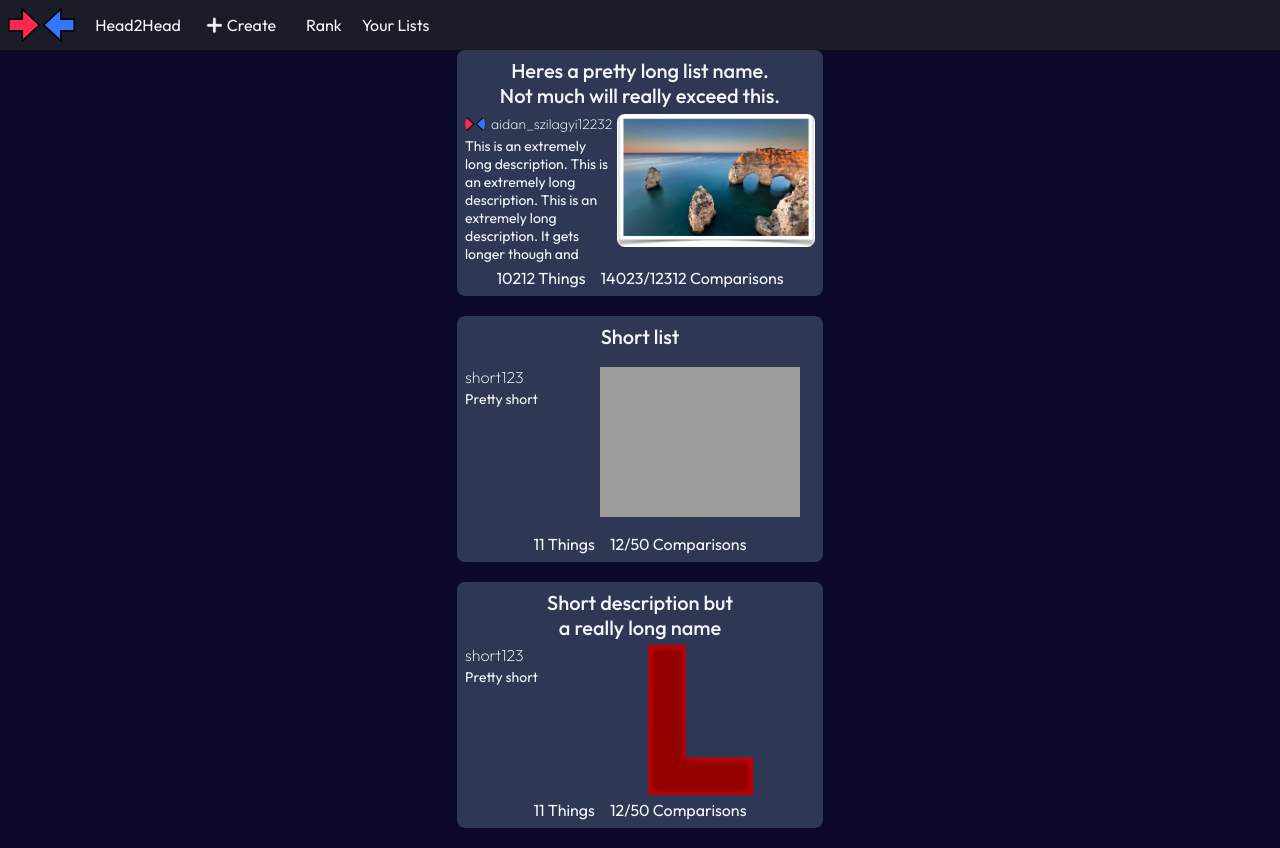
After one commit to AidanSzilagyi/comparison-site, a Django app: page /test/card in a window 1280 px wide. The commit adds this page. Run offline with Django 5.2, Linux system fonts and the light colour scheme; some libraries are stand-ins or nearby versions; grey boxes are pictures that could not be loaded.

Commit message:
Created list-cards and put them in profile, added profile image field, renamed main-container

```diff
--- a/createList/models.py
+++ b/createList/models.py
@@ -8,6 +8,7 @@ import uuid
 class Profile(models.Model):
     user = models.OneToOneField(User, on_delete=models.CASCADE)
     username = models.CharField(max_length=20, blank=True, null=True) # REMOVE LATER
+    image = models.ImageField(upload_to='media/profile_images', blank=True, null=True)
 
 class List(models.Model):
     id = models.UUIDField(primary_key = True, default = uuid.uuid4, editable = False)
--- a/createList/templates/createList/all-lists.html
+++ b/createList/templates/createList/all-lists.html
@@ -2,8 +2,7 @@
 {% load static %}
 {% block extra_head %}
     <style>
-
-        .primary-container {
+        .main-container {
             --preview-width-min: 300px; /* 260 - 300 */
             --preview-width-max: 350px;
             --preview-height: 200px;
@@ -96,7 +95,7 @@
     </style>
 {% endblock %}
 {% block main %}
-    <main class="primary-container">
+    <main class="main-container">
         <div class="list-grid">
             {% for list in all_lists %}
                 <a class="list-preview-box" href="{% url 'list_rank' list.slug %}">
--- a/createList/templates/createList/base.html
+++ b/createList/templates/createList/base.html
@@ -32,8 +32,8 @@
 				Your Lists
 			</div>
 		</header>
-        <main class="main-container">
+        <div class="primary-container">
             {% block main %}{% endblock %}
-        </main>
+        </div>
     </body>
 </html>
--- a/createList/templates/createList/create-list.html
+++ b/createList/templates/createList/create-list.html
@@ -6,7 +6,7 @@
 {% endblock %}
 
 {% block main %}
-	<main class="primary-container">
+	<main class="main-container">
         <form method="post" enctype="multipart/form-data">
             {% csrf_token %}
             {{ thing_forms.management_form }}
--- a/createList/templates/createList/create-profile.html
+++ b/createList/templates/createList/create-profile.html
@@ -20,7 +20,7 @@
 {% endblock %}
 
 {% block main %}
-	<main class="primary-container">
+	<main class="main-container">
         <form method="post" enctype="multipart/form-data">
             {% csrf_token %}
             <label style="display: none;" for="{{profile_form.username.id_for_label}}">List Title</label>
--- a/createList/templates/createList/home.html
+++ b/createList/templates/createList/home.html
@@ -3,10 +3,11 @@
 
 {% endblock %}
 {% block main %}
-<main class="">
+<main class="main-container">
     <a href="{% url 'all_lists' %}">All Lists</a>
     <br>
     <a href="{% url 'start-login' %}">Login with Google</a>
 
+    <!-- Recent, Popular, By Authors you've interacted with -->
 </main>
 {% endblock %}
--- /dev/null
+++ b/createList/templates/createList/list-card-prototype.html
@@ -0,0 +1,188 @@
+{% extends "./base.html" %}
+{% block extra_head %}
+<style>
+    :root {
+    --primary: #0a092c;
+    --secondary: #2e3855;
+    --tertiary: #1a1d27;
+    --highlight: #f6f7fb;
+    --selected: #adb6f7;
+    --important: #4056f9;
+    --greyedout: #757575;
+    --logo-red: #ff2850;
+    --logo-blue: #3278ff;
+    font-family: Outfit;
+
+    --preview-width-min: 300px; /* 260 - 300 */
+    --preview-width-max: 350px;
+    --preview-height: 200px;
+    --grid-gap: 10px;
+
+    color: var(--highlight);
+    background-color: var(--primary);
+}
+    input[type='file'] {
+        color: transparent;
+    }
+    html, body {
+        margin: 0;
+        height: 100%;
+    }
+    .list-preview-box {
+        margin-bottom: 20px; /* REMOVE LATER */
+
+        /*flex: 1 1 var(--preview-width-min); */
+        max-width: var(--preview-width-max);
+        aspect-ratio: 1.6 / 1;
+        /*
+        width: 100%;
+        max-width: 100%;
+        */
+        height: 230px;
+
+        padding: 8px 8px 8px 8px;
+        border-radius: 8px;
+        border-color: var(--tertiary);
+        background-color: var(--secondary);
+        display: flex;
+        flex-direction: column;
+        justify-content: space-between;
+        gap: 4px;
+    }
+    .list-title {
+        font-weight: 500;
+        text-align: center;
+        text-wrap: balance;
+        overflow: hidden;
+        font-size: 20px;
+    }
+    .non-title-info {
+        display: flex;
+        justify-content: space-between;
+        gap: 5px;
+        height: calc(100% - 80px); /* subtract bottom-items height */
+    }
+    .text-info {
+        width: 50%;
+    }
+    .list-author {
+        font-weight: 200;
+        display: flex;
+        align-items: center;
+        gap: 6px;
+    }
+    .author-pfp {
+        height: 20px;
+        width: 20px;
+        object-fit: cover;
+        border-radius: 10px;
+        display: inline;
+    }
+    .author-name {
+        display: inline;
+        font-size: 14px;
+    }
+
+    .list-description {
+        height: calc(100% - 24px); /* subtract author height, prevent partial lines */
+        text-wrap: balance;
+        overflow: hidden;
+        font-size: 14px;
+        margin-top: 3px;
+        /* Add  text-overflow: ellipsis; via django? */
+    }
+    .image-container {
+        width: 100%;
+    }
+    .list-image {
+        width: 100%;
+        max-height: 100%;
+        border-radius: 8px;
+        object-fit: contain;
+    }
+    .disable {
+        display: inline-block;
+    }
+    .bottom-items {
+        display: flex;
+        justify-content: center;
+        gap: 15px;
+    }
+    .num-things {
+        display: inline-block;
+    }
+    .num-comparisons {
+        display: inline-block;
+    }
+</style>
+{% endblock %}
+{% block main %}
+<div class="list-preview-box">
+    <div class="list-title">
+        Heres a pretty long list name. Not much will really exceed this. /If it somehow does, it truncates
+    </div>
+    <div class="non-title-info">
+        <div class="text-info">
+            <div class="list-author">
+                <img class="author-pfp" src="../../../static/images/arrow-logo.png">
+                <div class="author-name">aidan_szilagyi12232</div>
+            </div>
+            <div class="list-description">
+                This is an extremely long description. This is an extremely long description. This is an extremely long description. It gets longer though and longer and longer
+            </div>
+        </div>
+        <div class="image-container">
+            <img class="list-image" src="../../../static/images/test-hori.png">
+        </div>
+    </div>
+    <div class="bottom-items">
+        <div class="num-things">10212 Things</div> <div class="num-comparisons"> 14023/12312 Comparisons </div>
+    </div>
+</div>
+<div class="list-preview-box">
+    <div class="list-title">
+        Short list
+    </div>
+    <div class="non-title-info">
+        <div class="text-info">
+            <div>
+                <div class="list-author">
+                    short123
+                </div>
+                <div class="list-description">
+                    Pretty short
+                </div>
+            </div>
+        </div>
+        <div class="image-container">
+            <img class="list-image" src="../../../static/images/test-vert.png">
+        </div>
+    </div>
+    <div class="bottom-items">
+        <div class="num-things">11 Things</div> <div class="num-comparisons"> 12/50 Comparisons </div>
+    </div>
+</div>
+<div class="list-preview-box">
+    <div class="list-title">
+        Short description but a really long name
+    </div>
+    <div class="non-title-info">
+        <div class="text-info">
+            <div>
+                <div class="list-author">
+                    short123
+                </div>
+                <div class="list-description">
+                    Pretty short
+                </div>
+            </div>
+        </div>
+        <div class="image-container">
+            <img class="list-image" src="../../../static/images/L-Square.png">
+        </div>
+    </div>
+    <div class="bottom-items">
+        <div class="num-things">11 Things</div> <div class="num-comparisons"> 12/50 Comparisons </div>
+    </div>
+</div>
+{% endblock %}
--- a/createList/templates/createList/list-info.html
+++ b/createList/templates/createList/list-info.html
@@ -5,7 +5,7 @@
     <link rel="stylesheet" href="{% static 'styles/list-info.css' %}">
 {% endblock %}
 {% block main %}
-    <div class="list-info-container">
+    <main class="main-container">
         <div class="list-name">{{list.name}}</div>
         <div class="list-metadata">
             <div class="list-detail-container">
@@ -81,5 +81,5 @@
                 </div>
             </div>
         </div>
-    </div>
+    </main>
 {% endblock %}
--- a/createList/templates/createList/list-type-choices.html
+++ b/createList/templates/createList/list-type-choices.html
@@ -4,7 +4,7 @@
         width: 100%;
         background-color: rgb(0, 0, 68);
     }
-    .primary-container {
+    .main-container {
         height: 100%;
         display: flex;
         flex-direction: column;
@@ -45,7 +45,7 @@
         font-size: 18px;
     }
 </style>
-<div class="primary-container">
+<main class="main-container">
     <div class="body-heading">How do you want to create your list?</div>
     <div class="all-option-boxes">
         <div class="single-option-box">
@@ -82,4 +82,4 @@
             </div>
         </div>
     </div>
-</div>
+</main>
--- a/createList/urls.py
+++ b/createList/urls.py
@@ -14,5 +14,6 @@ urlpatterns = [
     path("all-lists/", views.all_lists, name="all_lists"),
     path("create-profile/", views.create_profile, name="create_profile"),
     path("profile-check/", views.profile_check, name="profile_check"),
-    path("user/<slug:slug>/", views.view_profile, name="view_profile")
+    path("user/<slug:slug>/", views.view_profile, name="view_profile"),
+    path("test/card", views.list_card_test, name="list_card_test"),
 ]
--- a/createList/views.py
+++ b/createList/views.py
@@ -147,7 +147,12 @@ def list_info(request, slug):
     return render(request, 'createList/list-info.html', context)
 
 def view_profile(request, slug):
-    return render(request, 'createList/home.html')
+    lists = List.objects.all()
+    context = {"lists": lists}
+    return render(request, 'createList/profile.html', context)
 
 def list_edit(request, slug):
     return render(request, 'createList/home.html')
+
+def list_card_test(request):
+    return render(request, 'createList/list-card-prototype.html')
--- a/static/styles/createList.css
+++ b/static/styles/createList.css
@@ -103,7 +103,7 @@
 }
 
 .main-container {
-    margin: 8px 0px 0px 8px;
+    margin-top: 8px;
 }
 .list-name-input {
 
--- a/static/styles/general.css
+++ b/static/styles/general.css
@@ -20,6 +20,7 @@ html, body {
     margin: 0;
     height: 100%;
 }
+
 .primary-container {
     display: flex;
     flex-direction: column;
--- a/static/styles/list-info.css
+++ b/static/styles/list-info.css
@@ -1,4 +1,4 @@
-.list-info-container {
+.main-container {
     width: 710px;
 }
 .list-name {
```
Also changed, not shown: createList/templates/createList/list-card.html (added, +146 -0 lines), createList/templates/createList/profile.html (added, +70 -0 lines), createList/migrations/0009_profile_image.py (added). Lines whose indentation alone changed are shown as unchanged.
